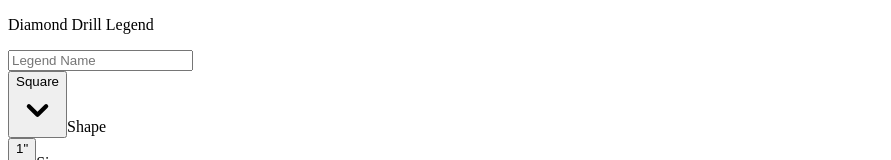
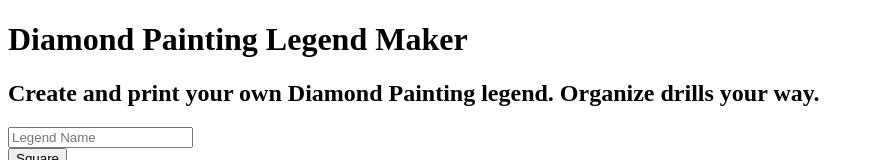
Before and after one commit to thurmand/diamond_legend_maker, a Next.js app: page / in a window 1280 px wide. Shown: the top 160 px of the page, without its empty margins (0-891 px from the left). Built offline with nearby package versions, Linux system fonts and the light colour scheme.

Commit message:
update name and description

```diff
--- a/components/header/index.js
+++ b/components/header/index.js
@@ -8,7 +8,11 @@ export const PageHeader = ({
   title,
 }) => (
   <>
-    <p className="sm:p-1 font-bold">{title}</p>
+    <h1 className="font-bold text-xl">{title}</h1>
+    <h2>
+      Create and print your own Diamond Painting legend. Organize drills your
+      way.
+    </h2>
     <div className={className}>
       <div>
         <ProjectName
--- a/pages/index.js
+++ b/pages/index.js
@@ -8,7 +8,7 @@ import { PageHeader } from "../components/header";
 import { arrayMove } from "react-movable";
 import hints from "../lib/hints.json";
 
-const PageTitle = "Diamond Drill Legend";
+const PageTitle = "Diamond Painting Legend Maker";
 
 export default function Symbols() {
   const [symbolList, setSymbolList] = useState([]);
@@ -68,6 +68,10 @@ export default function Symbols() {
     <div className="overflow-hidden h-screen w-screen flex flex-col bg-[url('/closeup.jpg')] bg-center bg-cover">
       <Head>
         <title>{PageTitle}</title>
+        <meta
+          name="description"
+          content="Create and print your own Diamond Painting legend. Create stickers with colors matching DMC codes. Organize drills your way."
+        />
       </Head>
       <div className="overflow-hidden h-full w-full flex flex-col backdrop-blur-sm ">
         <main className="flex flex-1 flex-col overflow-hidden max-w-7xl self-center xl:border-2 w-full xl:rounded-lg xl:m-4 xl:p-2 bg-white">
@@ -148,8 +152,8 @@ export default function Symbols() {
                 onOrderChange={updateListOrder}
               />
             </div>
-            <div className="p-4 border-t-2 bg-white w-full flex">
-              <div className="flex flex-col flex-1">
+            <div className="p-4 border-t-2 bg-white w-full flex md:justify-between justify-end items-center flex-row">
+              <div className="md:block hidden">
                 Tips:
                 {hints.values.map((hint) => (
                   <p key={hint}>- {hint}</p>
```
